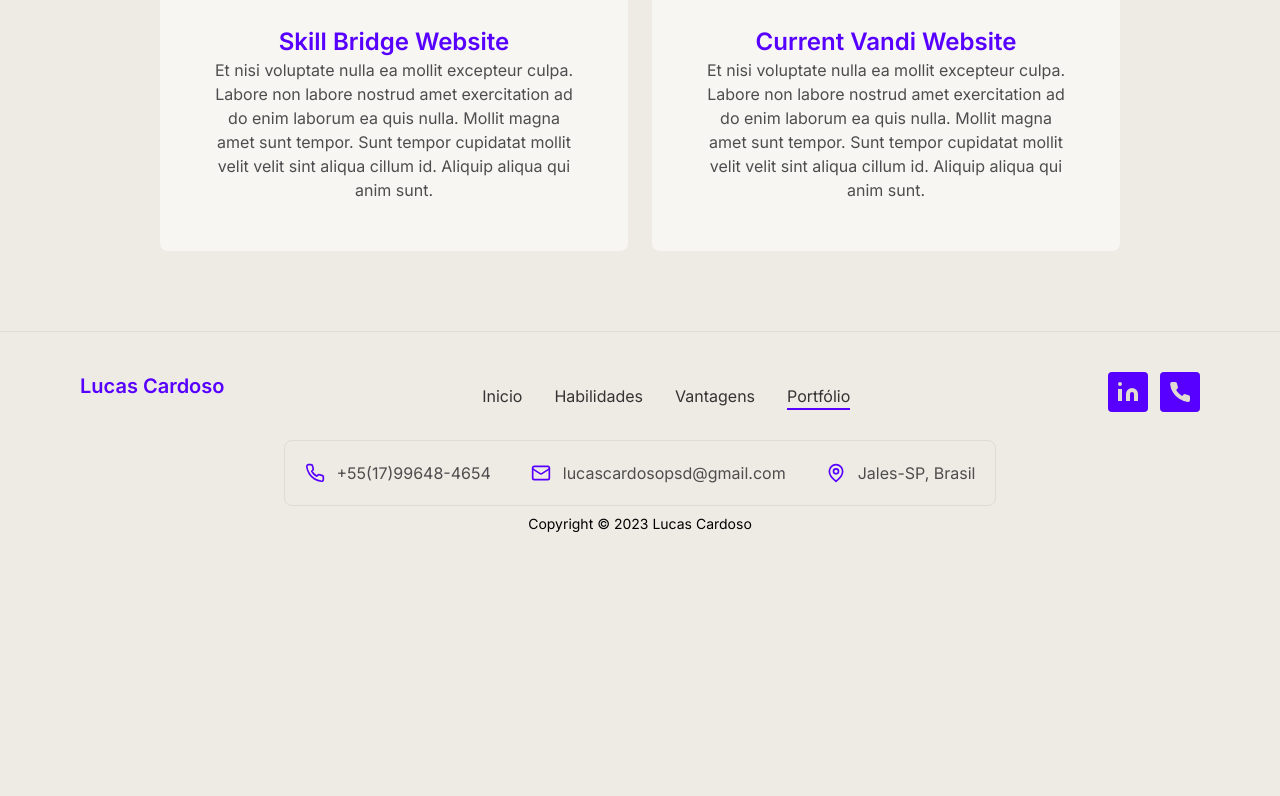
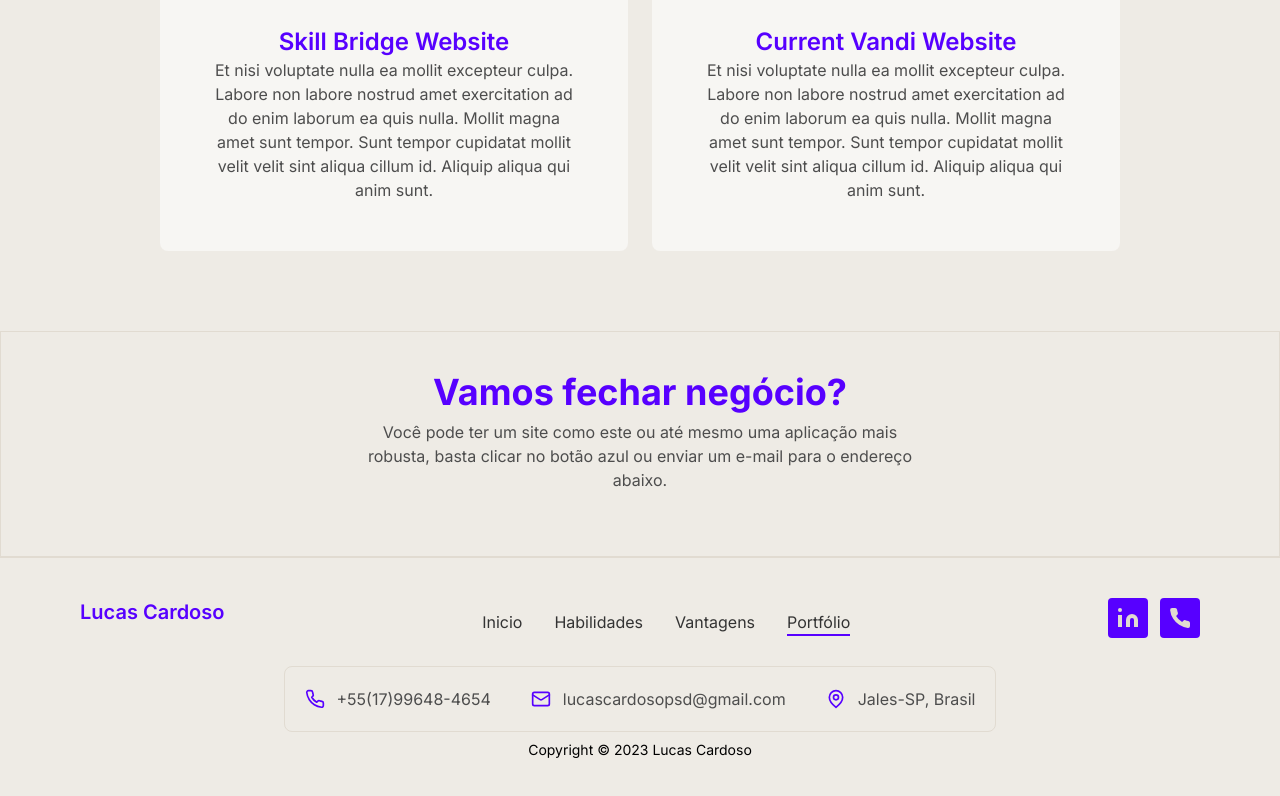
Before and after one commit to lucascardosopsd/portfolio, a Next.js app: page / in a window 1280 px wide. Shown: the part 4261-5057 px from the top of the page. Before the commit the page ends 4835 px from the top, so only its background shows below. Built offline with nearby package versions, Linux system fonts and the light colour scheme.

Commit message:
layout: CTA section

```diff
--- a/src/app/(home)/page.tsx
+++ b/src/app/(home)/page.tsx
@@ -2,6 +2,7 @@ import Skills from "@/sections/Skills";
 import Hero from "../../sections/Hero";
 import Benefits from "@/sections/Benefits";
 import Portfolio from "@/sections/Portfolio";
+import CTA from "@/sections/CTA";
 
 export default function Home() {
   return (
@@ -10,6 +11,7 @@ export default function Home() {
       <Skills />
       <Benefits />
       <Portfolio />
+      <CTA />
     </>
   );
 }
--- /dev/null
+++ b/src/sections/CTA.tsx
@@ -0,0 +1,16 @@
+import SectionHeading from "@/components/SectionHeading";
+
+const CTA = () => {
+  return (
+    <section className="padding-section max-width border border-peach py-10">
+      <div className="flex flex-col tablet:flex-row gap-4 justify-center">
+        <SectionHeading
+          title="Vamos fechar negócio?"
+          subtitle="Você pode ter um site como este ou até mesmo uma aplicação mais robusta, basta clicar no botão azul ou enviar um e-mail para o endereço abaixo."
+        />
+      </div>
+    </section>
+  );
+};
+
+export default CTA;
```
